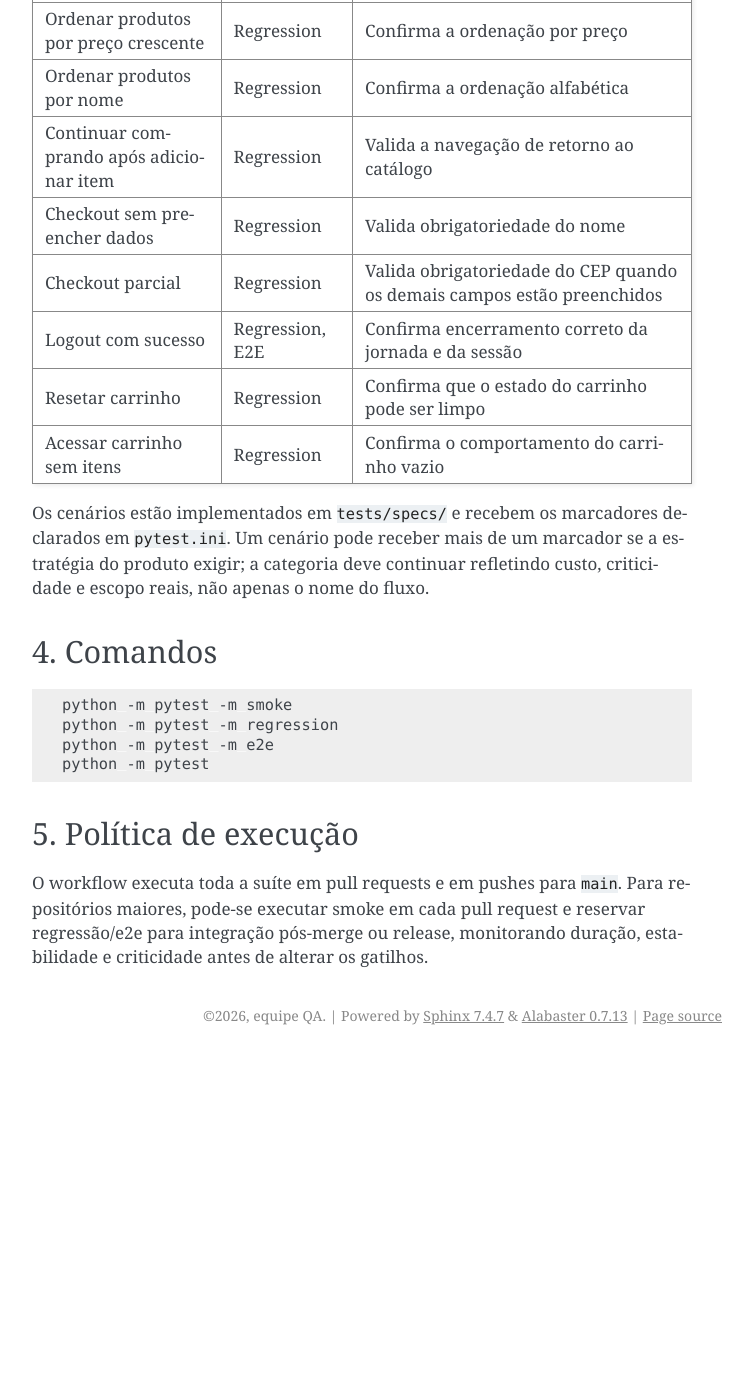
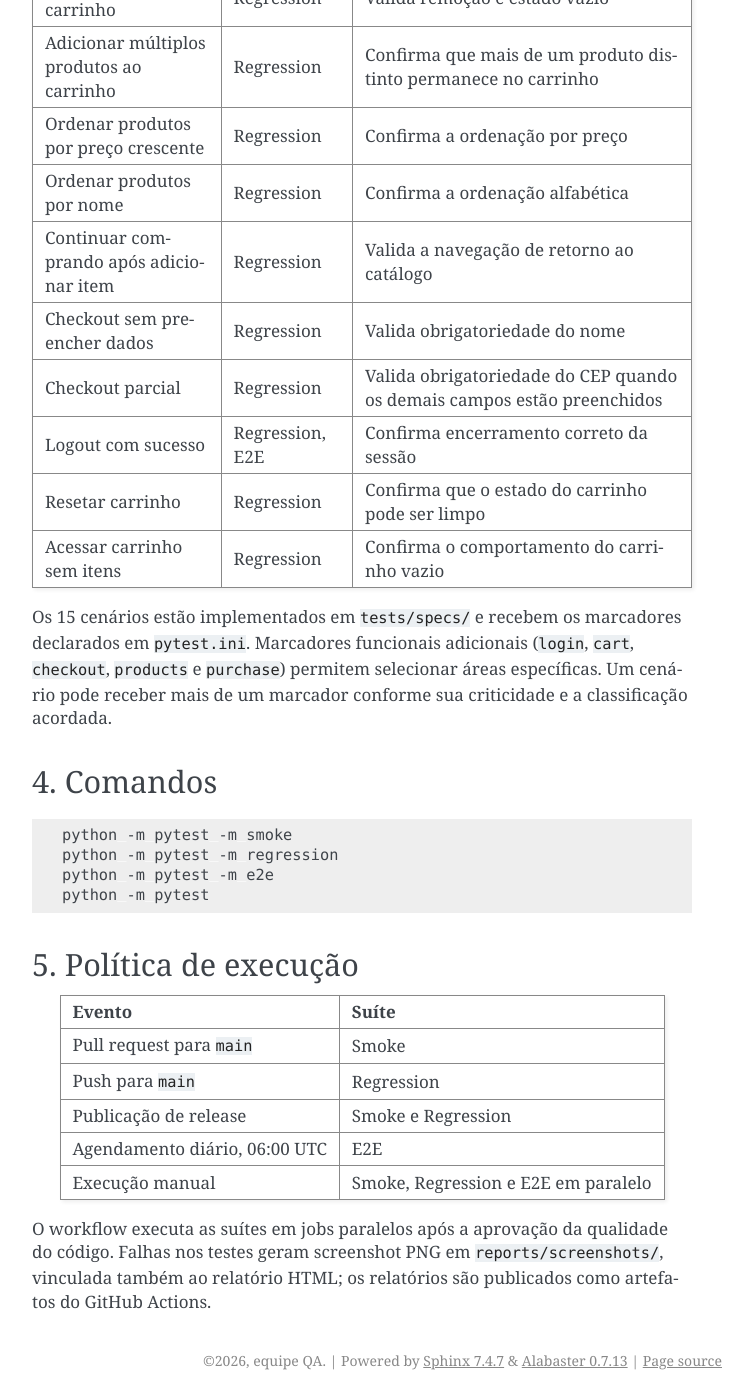
Before and after one commit to medeirosrailson-prog/PROJETO-AUTOMA-O-DE-TESTES, a Sphinx documentation site: the page built from docs/source/test_strategy.md, in a window 1280 px wide and 1400 px high, scrolled down 1141 px. Shown: the whole window, without its empty margins (388-1140 px from the left). Built offline with Sphinx 7.4.7, drawn with Linux system fonts in a browser that asks for light colours; before the commit the page ends 2196 px from its top, so only the background shows below that; some of the changed text lies outside the part shown.

Commit message:
Complete automation project from QA plans
Add failure screenshots, event-based test suites, domain markers, and multi-product cart coverage.

Co-authored-by: Copilot <223556219+Copilot@users.noreply.github.com>

```diff
--- a/docs/source/test_strategy.md
+++ b/docs/source/test_strategy.md
@@ -16,22 +16,23 @@ Classificar os cenários para equilibrar feedback rápido durante a integração
 
 | Cenário | Categoria | Motivo |
 |---|---|---|
-| Login com sucesso | Smoke | É uma verificação rápida de disponibilidade e acesso ao catálogo |
+| Login com sucesso | Smoke, Regression, E2E | É pré-requisito para os fluxos autenticados e confirma acesso ao catálogo |
 | Login com credenciais inválidas | Regression | Confirma a regra de rejeição e a mensagem de erro |
 | Usuário bloqueado | Regression | Valida o bloqueio de uma conta específica |
 | Compra de produto com sucesso | Smoke, Regression, E2E | É o fluxo crítico de negócio e percorre login, catálogo, carrinho e checkout até a confirmação |
 | Adicionar item ao carrinho | Smoke, Regression, E2E | É uma etapa essencial da jornada de compra e valida a atualização do carrinho |
 | Remover item do carrinho | Regression | Valida remoção e estado vazio |
+| Adicionar múltiplos produtos ao carrinho | Regression | Confirma que mais de um produto distinto permanece no carrinho |
 | Ordenar produtos por preço crescente | Regression | Confirma a ordenação por preço |
 | Ordenar produtos por nome | Regression | Confirma a ordenação alfabética |
 | Continuar comprando após adicionar item | Regression | Valida a navegação de retorno ao catálogo |
 | Checkout sem preencher dados | Regression | Valida obrigatoriedade do nome |
 | Checkout parcial | Regression | Valida obrigatoriedade do CEP quando os demais campos estão preenchidos |
-| Logout com sucesso | Regression, E2E | Confirma encerramento correto da jornada e da sessão |
+| Logout com sucesso | Regression, E2E | Confirma encerramento correto da sessão |
 | Resetar carrinho | Regression | Confirma que o estado do carrinho pode ser limpo |
 | Acessar carrinho sem itens | Regression | Confirma o comportamento do carrinho vazio |
 
-Os cenários estão implementados em `tests/specs/` e recebem os marcadores declarados em `pytest.ini`. Um cenário pode receber mais de um marcador se a estratégia do produto exigir; a categoria deve continuar refletindo custo, criticidade e escopo reais, não apenas o nome do fluxo.
+Os 15 cenários estão implementados em `tests/specs/` e recebem os marcadores declarados em `pytest.ini`. Marcadores funcionais adicionais (`login`, `cart`, `checkout`, `products` e `purchase`) permitem selecionar áreas específicas. Um cenário pode receber mais de um marcador conforme sua criticidade e a classificação acordada.
 
 ## 4. Comandos
 
@@ -44,4 +45,12 @@ python -m pytest
 
 ## 5. Política de execução
 
-O workflow executa toda a suíte em pull requests e em pushes para `main`. Para repositórios maiores, pode-se executar smoke em cada pull request e reservar regressão/e2e para integração pós-merge ou release, monitorando duração, estabilidade e criticidade antes de alterar os gatilhos.
+| Evento | Suíte |
+|---|---|
+| Pull request para `main` | Smoke |
+| Push para `main` | Regression |
+| Publicação de release | Smoke e Regression |
+| Agendamento diário, 06:00 UTC | E2E |
+| Execução manual | Smoke, Regression e E2E em paralelo |
+
+O workflow executa as suítes em jobs paralelos após a aprovação da qualidade do código. Falhas nos testes geram screenshot PNG em `reports/screenshots/`, vinculada também ao relatório HTML; os relatórios são publicados como artefatos do GitHub Actions.
```
Also changed, not shown: README.md (+9 -4 lines), 13 other files.
